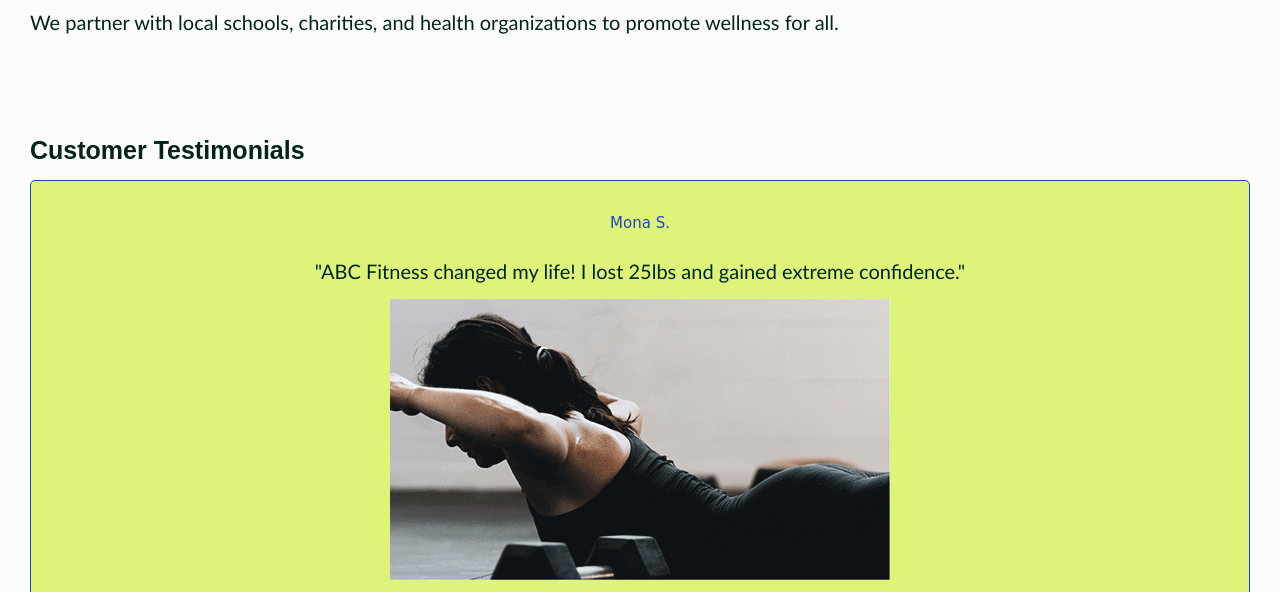
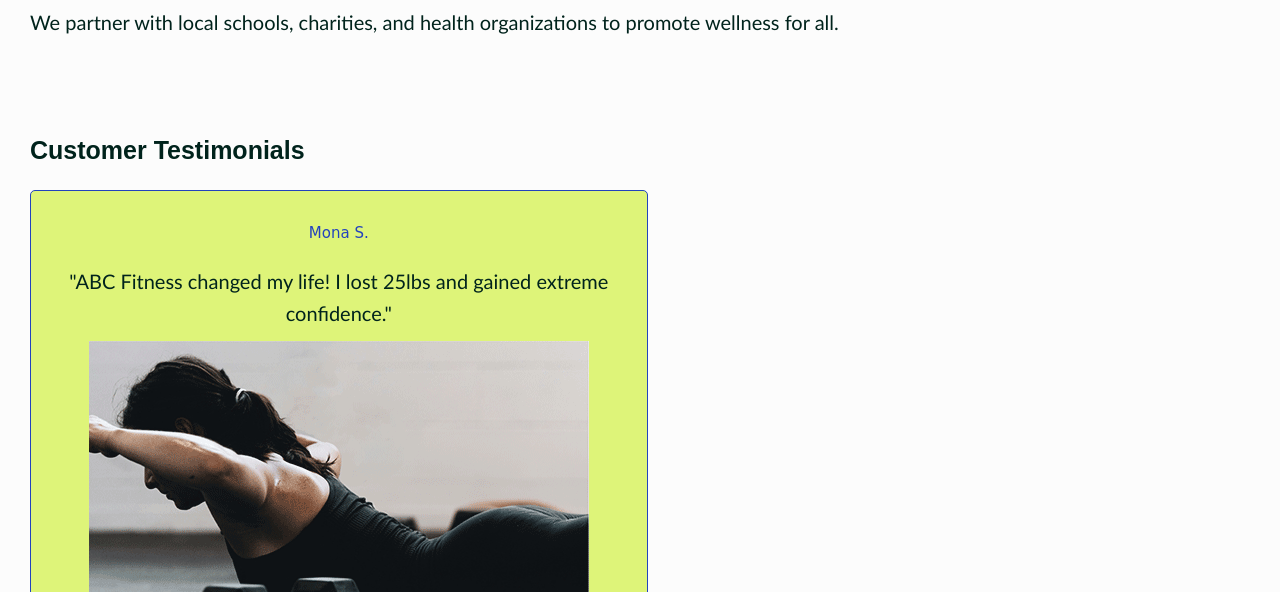
Before and after one commit to secgringo/stackblitz-abc, a website: page custom.html in a window 1280 px wide. Shown: the part 208-800 px from the top of the page. Drawn offline with Linux system fonts and the light colour scheme.

Commit message:
Update styles.css
added new card-row styles:

.card-row {
  display: flex;
  flex-wrap: wrap;
  justify-content: space-between;
  gap: 20px;
  margin-top: 20px;
}

.card-row .card {
  width: 100%;
}

@media (min-width: 768px) {
  .card-row .card {
    width: 48%;
  }
}

```diff
--- a/styles.css
+++ b/styles.css
@@ -267,17 +267,19 @@ table th, table td {
 /* Card Style Rows */
 .card-row {
   display: flex;
+  flex-wrap: wrap;
+  justify-content: space-between;
   gap: 20px;
-  flex-wrap: wrap;
+  margin-top: 20px;
 }
 
 .card-row .card {
-  flex: 1 1 100%;
+  width: 100%;
 }
 
 @media (min-width: 768px) {
   .card-row .card {
-    flex: 1 1 48%;
+    width: 48%;
   }
 }
 
```
